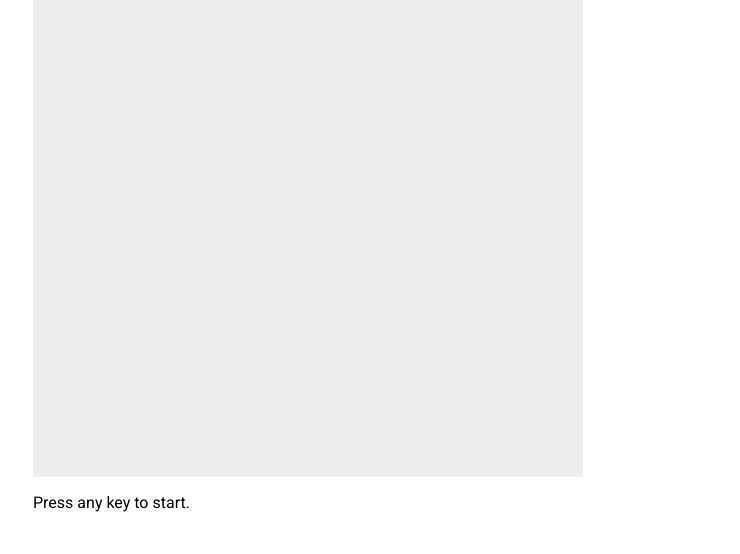
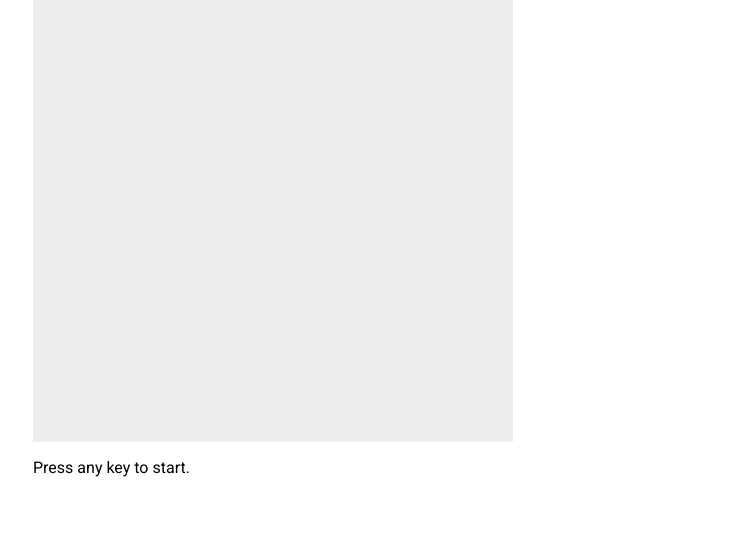
Before and after one commit to bluefantail/snakejs, a plain HTML site: page index.html in a window 1280 px wide. Shown: the part 246-800 px from the top of the page, without its empty margins (7-747 px from the left). Drawn offline with nearby package versions, Linux system fonts and the light colour scheme; files that its build step writes are made by us from their sources.

Commit message:
An animation mixin, and class.

```diff
--- a/assets/stylesheets/game.scss
+++ b/assets/stylesheets/game.scss
@@ -3,9 +3,9 @@
 // CONFIG
 // Game
 
-$tile-size: 10px;
-$game-width: 55;
-$game-height: 55;
+$tile-size: 8px;
+$game-width: 60;
+$game-height: 60;
 
 // Colours
 
@@ -36,6 +36,22 @@ body{
 	-moz-user-select: none;
   	-webkit-user-select: none;
   	-ms-user-select: none;
+}
+
+@mixin animate($duration: .06s){
+	// Animates all properties of an object
+	-webkit-transition:
+		all $duration linear;
+	-moz-transition:
+		all $duration linear;
+	-o-transition:
+		all $duration linear;
+	transition:
+		all $duration linear;
+}
+
+.animate{
+	@include animate;
 }
 
 h1{
@@ -71,7 +87,7 @@ body>div>div{
 	margin-right: 1rem;
 	position: relative;
 }
-.snake,
+.snake-bit,
 .snake-sample{
 	background: green;
 	width: $tile-size;
```
